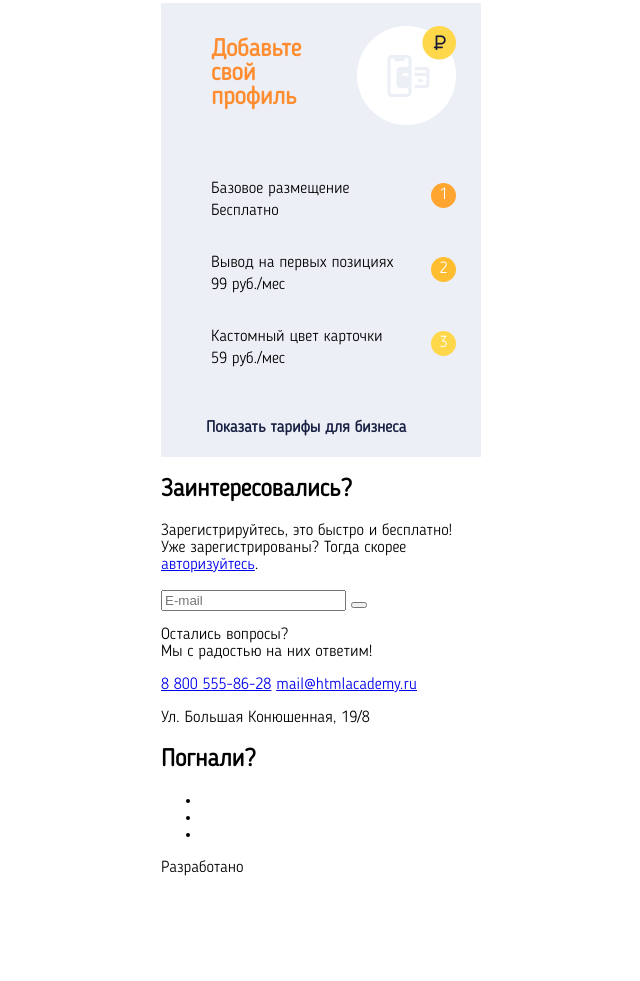
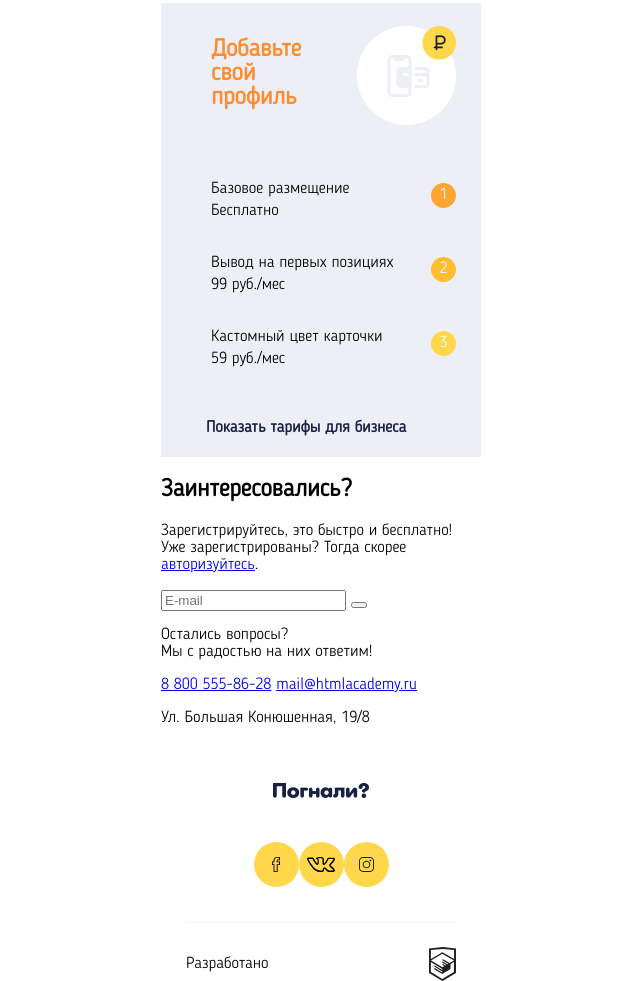
Before and after one commit to abatollo/pognali, a website: page source/index.html in a window 1280 px wide. Shown: the part 3599-4580 px from the top of the page, without its empty margins (319-959 px from the left). Before the commit the page ends 4492 px from the top, so only its background shows below. Drawn offline with nearby package versions, Linux system fonts and the light colour scheme; files that its build step writes are made by us from their sources.

Commit message:
Сделал футер

```diff
--- a/source/index.html
+++ b/source/index.html
@@ -287,21 +287,26 @@
     </section>
 
     <footer class="page-footer">
-      <h2 class="page-footer__heading">Погнали?</h2>
-      <ul class="page-footer__social-menu footer-social-list">
-        <li class="footer-social-list__item">
-          <a class="footer-social-list__link footer-social-list__link--fb" href="#"></a>
+      <h2 class="visually-hidden">Погнали?</h2>
+      <a href="" class="page-footer__selflink">
+        <img class="page-footer__logo-image" src="/img/logo-mobile-blue@1x.png" alt="Стилизация слова «Погнали?»" width="100" height="19" />
+      </a>
+      <ul class="page-footer__social-menu">
+        <li class="page-footer__item">
+          <a class="page-footer__link page-footer__link--fb" href="#"></a>
         </li>
-        <li class="footer-social-list__item">
-          <a class="footer-social-list__link footer-social-list__link--vk" href="#"></a>
+        <li class="page-footer__item">
+          <a class="page-footer__link page-footer__link--vk" href="#"></a>
         </li>
-        <li class="footer-social-list__item">
-          <a class="footer-social-list__link footer-social-list__link--in" href="#"></a>
+        <li class="page-footer__item">
+          <a class="page-footer__link page-footer__link--in" href="#"></a>
         </li>
       </ul>
-      <div class="developer-sign">
-        <p class="developer-sign__text">Разработано</p>
-        <a class="developer-sign__imglink" href="#"></a>
+      <div class="page-footer__sign">
+        <p class="page-footer__text-sign">Разработано</p>
+        <a class="page-footer__imglink" href="#">
+
+        </a>
       </div>
     </footer>
   </main>
--- /dev/null
+++ b/source/less/page-footer.less
@@ -0,0 +1,78 @@
+.page-footer {
+  border-top-left-radius: 10px;
+  border-top-right-radius: 10px;
+
+  &__selflink {
+    display: flex;
+    justify-content: center;
+    align-items: center;
+    padding-top: 40px;
+    padding-bottom: 40px;
+  }
+
+  &__logo-image {
+    display: block;
+  }
+
+  &__social-menu {
+    display: flex;
+    margin: 0;
+    padding: 0;
+    list-style: none;
+    justify-content: center;
+    align-items: center;
+    padding-bottom: 60px;
+  }
+
+  &__link {
+    display: block;
+    width: 45px;
+    height: 45px;
+    background-color: #ffd74b;
+    border-radius: 50%;
+    background-repeat: no-repeat;
+    background-position: center;
+    background-size: auto 15px;
+
+    &--fb {
+      background-image: url("/img/facebook.svg");
+    }
+    &--vk {
+      background-image: url("/img/vk.svg");
+    }
+    &--in {
+      background-image: url("/img/instagram.svg");
+    }
+  }
+
+  &__sign {
+    display: flex;
+    justify-content: space-between;
+    padding-left: 25px;
+    padding-right: 25px;
+    position: relative;
+  }
+
+  &__sign::before {
+    content: "";
+    top: -50px;
+    left: 0;
+    position: absolute;
+    height: 1px;
+    width: calc(100% - 50px);
+    margin: 25px;
+    background-color: #f2f2f2;
+  }
+
+  &__text-sign {
+    margin: 0;
+    line-height: 34px;
+    vertical-align: middle;
+  }
+
+  &__imglink {
+    width: 27px;
+    height: 34px;
+    background-image: url("/img/htmlacademy.svg");
+  }
+}
--- a/source/less/style.less
+++ b/source/less/style.less
@@ -9,3 +9,4 @@
 @import "destinations-section.less";
 @import "companions-section.less";
 @import "offers-section.less";
+@import "page-footer.less";
```
